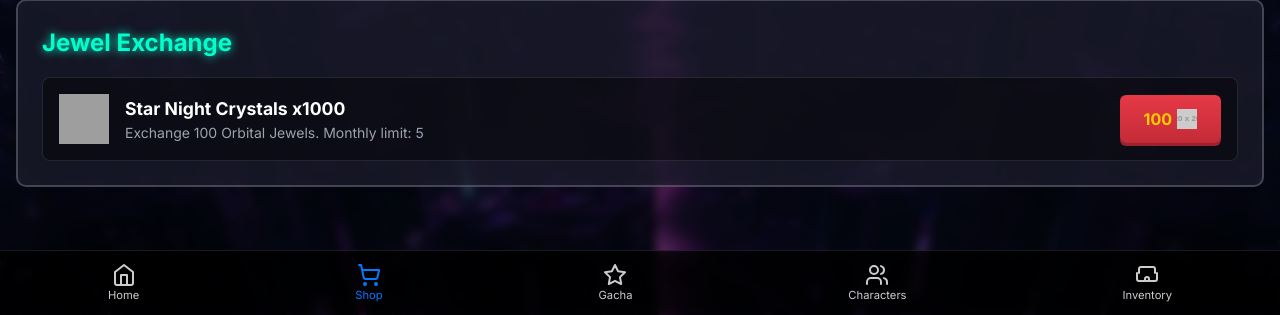
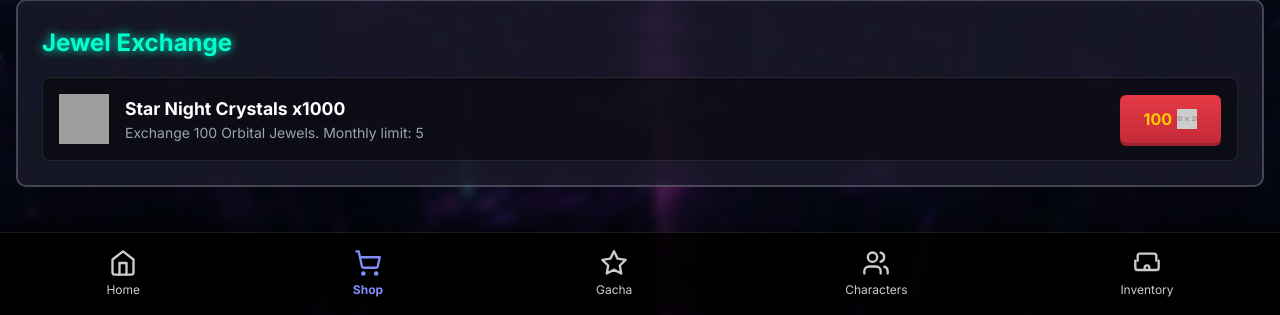
Before and after one commit to RAY6253132/Project-NovaFlare, a Flask app: page /shop in a window 1280 px wide. Shown: the part 903-1218 px from the top of the page. Run offline with Flask 3, Linux system fonts and the light colour scheme; the visitor is signed in with stand-in values (Sample User, id 1); data comes from the database, SQL or seed files in the repository; grey boxes labelled with a size stand in for pictures from a placeholder-image service; data that the repository does not hold is empty; some libraries are stand-ins or nearby versions; grey boxes are pictures that could not be loaded.

Commit message:
Updated index.html game.html shop.html As Well As Well As app.py Updated The Shop And Gacha And A New HomePage UI/Layout And Important Fixes Related To Gacha

```diff
--- a/app.py
+++ b/app.py
@@ -6,7 +6,7 @@ import sqlite3
 import random
 from urllib.parse import unquote
 from flask import Flask, request, jsonify, render_template, session, redirect, url_for, g
-from werkzeug.security import generate_password_hash, check_password_hash # Added this import
+from werkzeug.security import generate_password_hash, check_password_hash
 
 app = Flask(__name__)
 app.secret_key = os.urandom(24) # A strong secret key for session management
@@ -243,7 +243,6 @@ def get_pull_result(banner_type, pity_4, pity_5):
     elif 3 in valid_rarities: # Only pull 3-star if it's a weapon banner
         return random.choice([item for item in filtered_pool if item["rarity"] == 3])
     else: # Fallback if somehow no valid rarity is found (shouldn't happen with correct pool setup)
-        # This fallback ensures something is always returned, even if rates don't add up perfectly.
         # In a real system, rates should sum to 1.0 for all valid rarities.
         return random.choice(filtered_pool)
 
@@ -517,6 +516,17 @@ def pull_gacha():
             pity_5 = 0
             pity_4 = 0 # 5-star resets 4-star pity too
 
+        # Check for Spectra (duplicate characters) for Auric Crescents
+        # This is a simplified check. In a real game, you'd track character ownership
+        # and check if the pulled character is already owned.
+        # For now, we'll assume any 4-star or 5-star character pull *could* be a duplicate
+        # and award AC for Spectra if it's a character.
+        if result['type'] == 'Character' and (result['rarity'] == 4 or result['rarity'] == 5):
+            # This is a placeholder logic. You'd need a system to track owned characters
+            # and detect actual duplicates to award 50 AC per Spectra.
+            # For now, I'll add 50 AC if it's a character of 4* or 5* as a placeholder for "Spectra".
+            user['auric_crescents'] += 50 # Add 50 AC for potential Spectra (duplicate character)
+
     # Ensure the banner_type key exists in pity_counters before assigning
     if banner_type not in user['pity_counters']:
         user['pity_counters'][banner_type] = {}
--- a/templates/shop.html
+++ b/templates/shop.html
@@ -194,31 +194,39 @@
         .bottom-nav-bar {
             display: flex;
             justify-content: space-around;
-            background: rgba(0, 0, 0, 0.6);
-            backdrop-filter: blur(5px);
+            background: rgba(0, 0, 0, 0.8);
+            backdrop-filter: blur(8px);
             border-top: 1px solid rgba(255, 255, 255, 0.1);
             padding: 0.5rem 0;
             z-index: 100;
             position: fixed;
             bottom: 0;
             width: 100%;
+            box-shadow: 0 -4px 15px rgba(0,0,0,0.5);
         }
         .nav-item {
             display: flex;
             flex-direction: column;
             align-items: center;
-            font-size: 0.7rem;
+            font-size: 0.75rem; /* Slightly larger font */
             color: #ccc;
             text-decoration: none;
             cursor: pointer;
-            padding: 0.25rem 0.5rem;
+            padding: 0.5rem 0.25rem; /* More padding for touch targets */
+            transition: color 0.2s ease, background-color 0.2s ease;
+            border-radius: 8px;
+        }
+        .nav-item:hover {
+            color: #a78bfa; /* Purple hover */
+            background-color: rgba(255, 255, 255, 0.05);
         }
         .nav-item.active {
-            color: #007BFF;
+            color: #818cf8; /* Blue-purple active color */
+            font-weight: bold;
         }
-        .nav-item-icon {
-            width: 24px;
-            height: 24px;
+        .nav-item svg { /* Styling for Lucide-like SVG icons */
+            width: 28px;
+            height: 28px;
             margin-bottom: 4px;
         }
 
@@ -362,16 +370,21 @@
         }
 
         function fetchUserData() {
-            const initData = window.Telegram && window.Telegram.WebApp ? window.Telegram.WebApp.initData : null;
-            if (!initData) {
-                console.error("Telegram init data is not available.");
-                updateCurrencyDisplay({ star_night_crystals: 1000, lumen_orbs: 5, halo_orbs: 0, auric_crescents: 0, orbital_jewels: 0 });
-                return;
+            // Check for Telegram WebApp initData first
+            let initData = null;
+            if (window.Telegram && window.Telegram.WebApp) {
+                initData = window.Telegram.WebApp.initData;
+            }
+
+            // Prepare headers for the fetch request
+            const headers = {};
+            if (initData) {
+                headers['X-Telegram-Init-Data'] = initData;
             }
 
             fetch('/get_user_data', {
                 method: 'GET',
-                headers: { 'X-Telegram-Init-Data': initData }
+                headers: headers
             })
             .then(response => response.json())
             .then(data => {
@@ -494,18 +507,23 @@
         }
 
         function buyItem(exchangeType) {
-            const initData = window.Telegram && window.Telegram.WebApp ? window.Telegram.WebApp.initData : null;
-            if (!initData) {
-                showGlobalNotification("Please open this app inside Telegram to make a purchase.");
-                return;
+            // Check for Telegram WebApp initData first
+            let initData = null;
+            if (window.Telegram && window.Telegram.WebApp) {
+                initData = window.Telegram.WebApp.initData;
+            }
+
+            // Prepare headers for the fetch request
+            const headers = {
+                'Content-Type': 'application/json'
+            };
+            if (initData) {
+                headers['X-Telegram-Init-Data'] = initData;
             }
 
             fetch('/exchange_shop', {
                 method: 'POST',
-                headers: {
-                    'Content-Type': 'application/json',
-                    'X-Telegram-Init-Data': initData
-                },
+                headers: headers,
                 body: JSON.stringify({ exchange_type: exchangeType })
             })
             .then(response => response.json())
```
Also changed, not shown: templates/game.html (+18 -17 lines).
